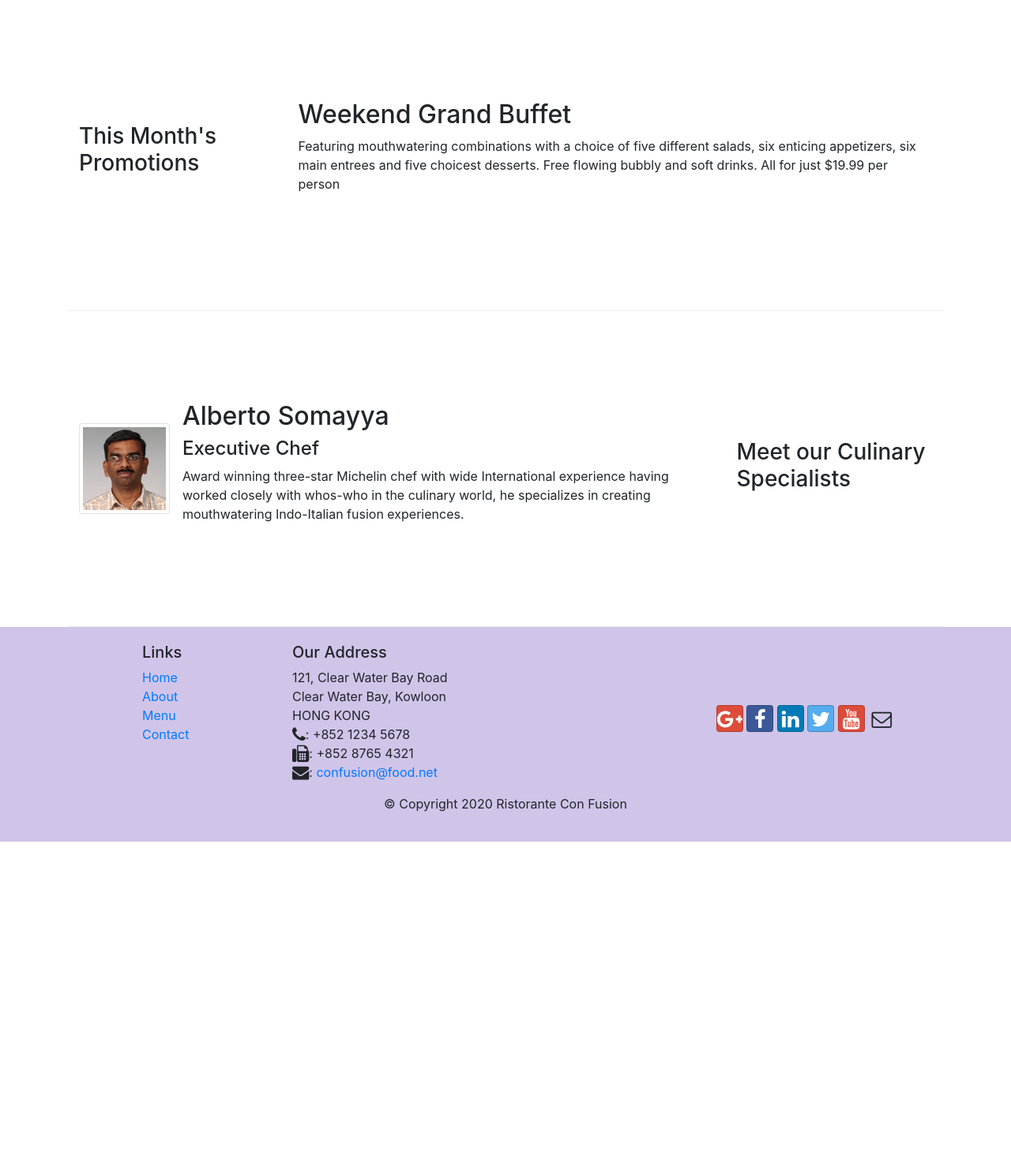
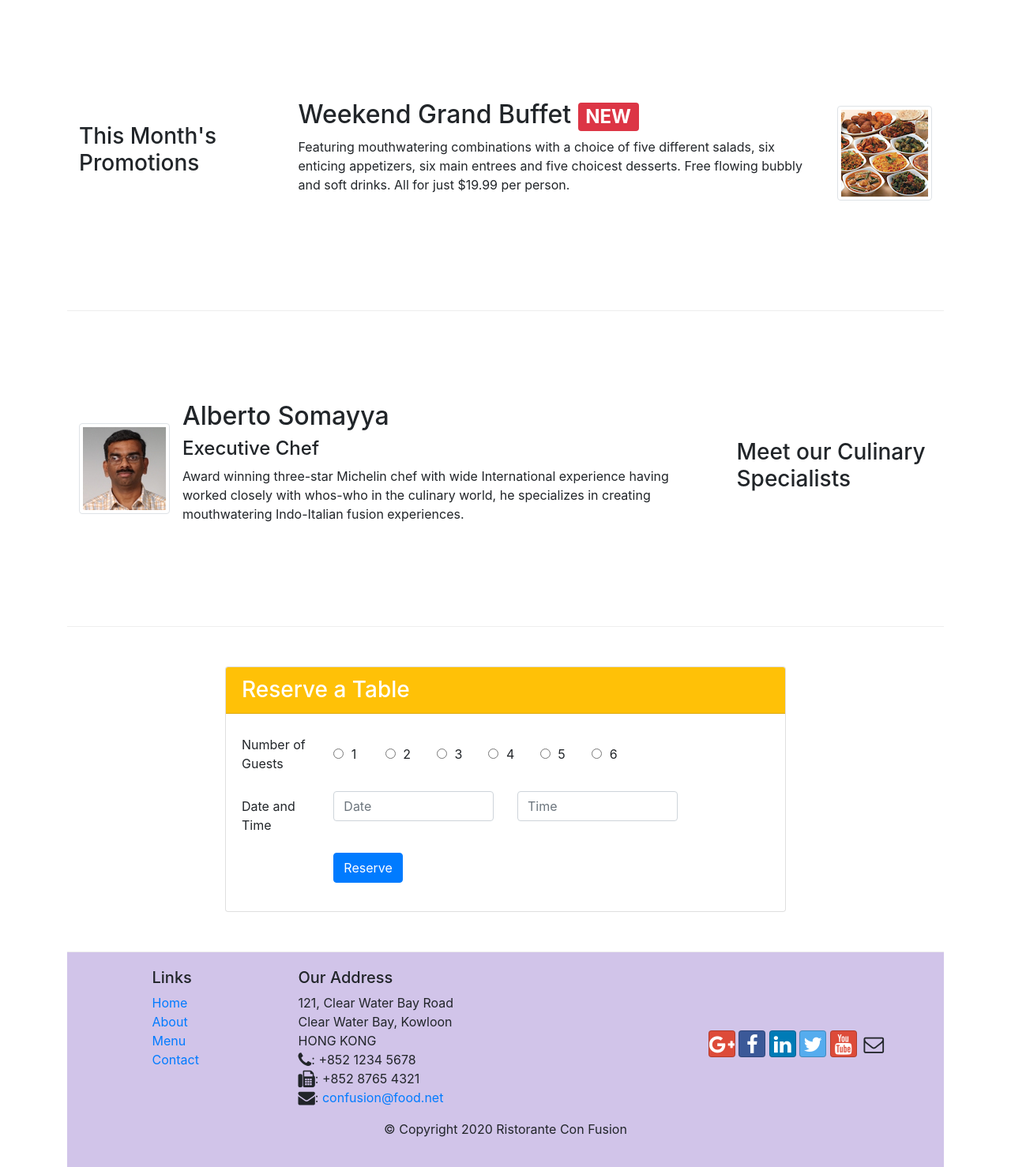
Before and after one commit to Khushik514/Ristorante-Con-Fusion, a website: page index.html in a window 1280 px wide. Shown: the part 740-2218 px from the top of the page at 79% size. Before the commit the page ends 1806 px from the top, so only its background shows below. Drawn offline with nearby package versions, Linux system fonts and the light colour scheme.

Commit message:
assignment 2

```diff
--- a/index.html
+++ b/index.html
@@ -42,6 +42,9 @@
                 <div class="col-12 col-sm align-self-center">
                     <img src="img/logo.png" class="img-fluid">
                 </div>
+                <div class="col-12 col-sm align-self-center">
+                    <a class="btn btn-warning btn-block" href="#reservetable" role="button">Reserve Table</a>
+                </div>
             </div>
         </div>
     </header>
@@ -68,8 +71,13 @@
                 <h3>This Month's Promotions</h3>
             </div>
             <div class="col-12 col-sm col-md">
-                <h2>Weekend Grand Buffet</h2>
-                <p class="d-none d-sm-block">Featuring mouthwatering combinations with a choice of five different salads, six enticing appetizers, six main entrees and five choicest desserts. Free flowing bubbly and soft drinks. All for just $19.99 per person </p>
+                <div class="media">
+                    <div class="media-body">
+                        <h2 class="mt-0">Weekend Grand Buffet <span class="badge badge-danger">NEW</span></h2>
+                        <p class="d-none d-sm-block">Featuring mouthwatering combinations with a choice of five different salads, six enticing appetizers, six main entrees and five choicest desserts. Free flowing bubbly and soft drinks. All for just $19.99 per person.</p>
+                    </div>
+                    <img class="d-flex ml-3 img-thumbnail align-self-center" src="img/buffet.png" alt="Buffet">
+                </div>
             </div>
         </div>
 
@@ -88,6 +96,53 @@
                 </div>
             </div>
         </div>
+        <div class="row row-content justify-content-center">
+            <div class="col col-md-8 align-self-center">
+                <div class="card">
+                    <h3 class="card-header bg-warning text-white">Reserve a Table</h3>
+                    <div class="card-body">
+						<form id="reservetable">
+							<div class="form-group row">
+								<label for="radio"class="col-12 col-md-2 col-form-label">Number of Guests</label>
+								<div class="form-check form-check-inline col-12 col-md-7" id="radio">
+									<label class="form-check-label col-md">
+										<input type="radio" class="form-check-input" id="numberofguest1" name="numberofguest" value="1"> 1
+									</label>
+									<label class="form-check-label col-md">
+										<input type="radio" class="form-check-input" id="numberofguest2" name="numberofguest" value="2"> 2
+									</label>
+									<label class="form-check-label col-md">
+										<input type="radio" class="form-check-input" id="numberofguest3" name="numberofguest" value="2"> 3
+									</label>
+									<label class="form-check-label col-md">
+										<input type="radio" class="form-check-input" id="numberofguest4" name="numberofguest" value="2"> 4
+									</label>
+									<label class="form-check-label col-md">
+										<input type="radio" class="form-check-input" id="numberofguest5" name="numberofguest" value="2"> 5
+									</label>
+									<label class="form-check-label col-md">
+										<input type="radio" class="form-check-input" id="numberofguest6" name="numberofguest" value="2"> 6
+									</label>
+								</div>
+							</div>
+							<div class="form-group row">
+								<label class="col-12 col-sm-2 col-form-label">Date and Time</label>
+								<div class="col-12 col-sm-4 input-group">
+                                    <input type="text" class="form-control" id="date" placeholder="Date">
+								</div>
+								<div class="col-12 col-sm-4 input-group">
+									<input type="text" class="form-control" id="time" placeholder="Time">
+								</div>
+							</div>
+							<div class="form-group row">
+								<div class="offset-md-2 col-md-10">
+									<button type="submit" class="btn btn-primary">Reserve</button>
+								</div>
+							</div>
+						</form>
+					</div>
+				</div>
+			</div>
     </div>
 
     <footer class="footer">
```
